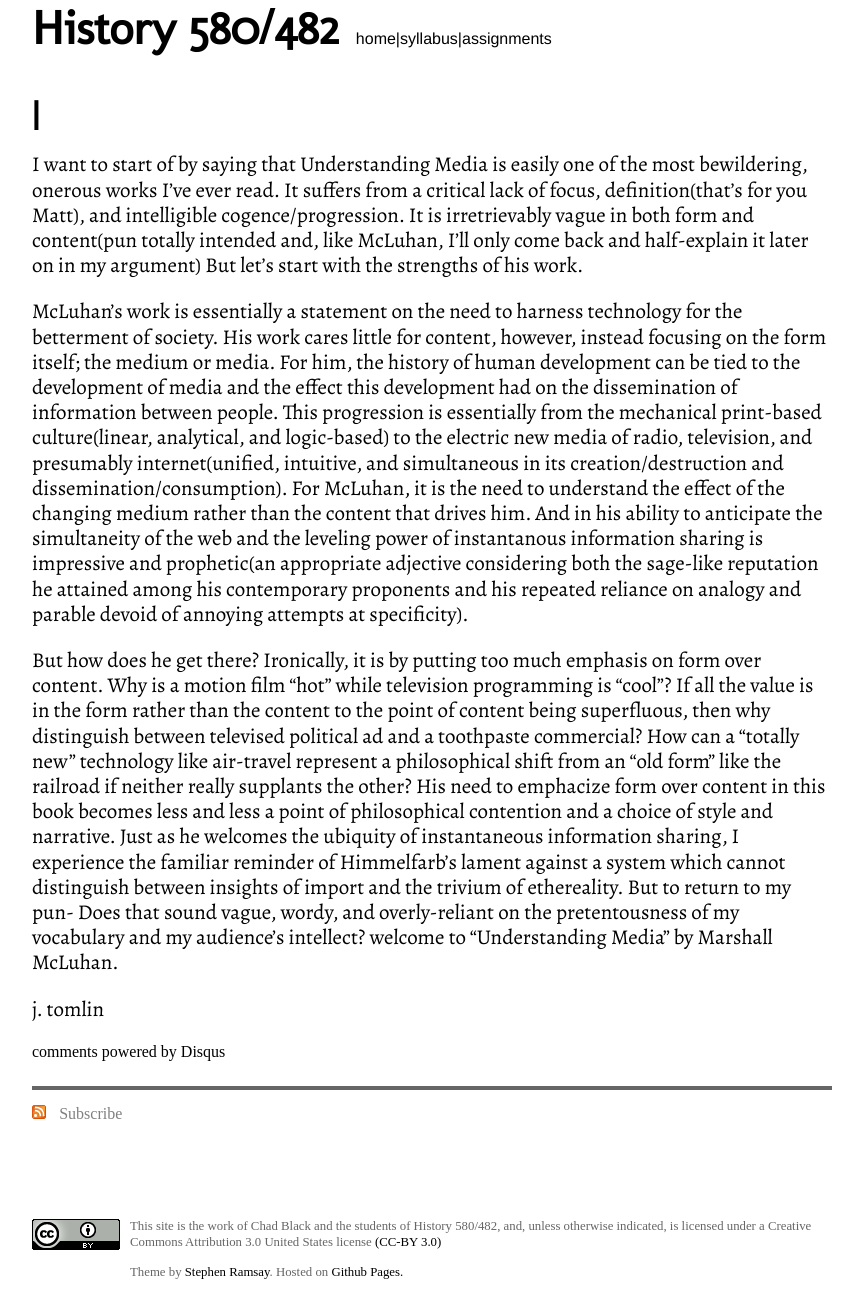
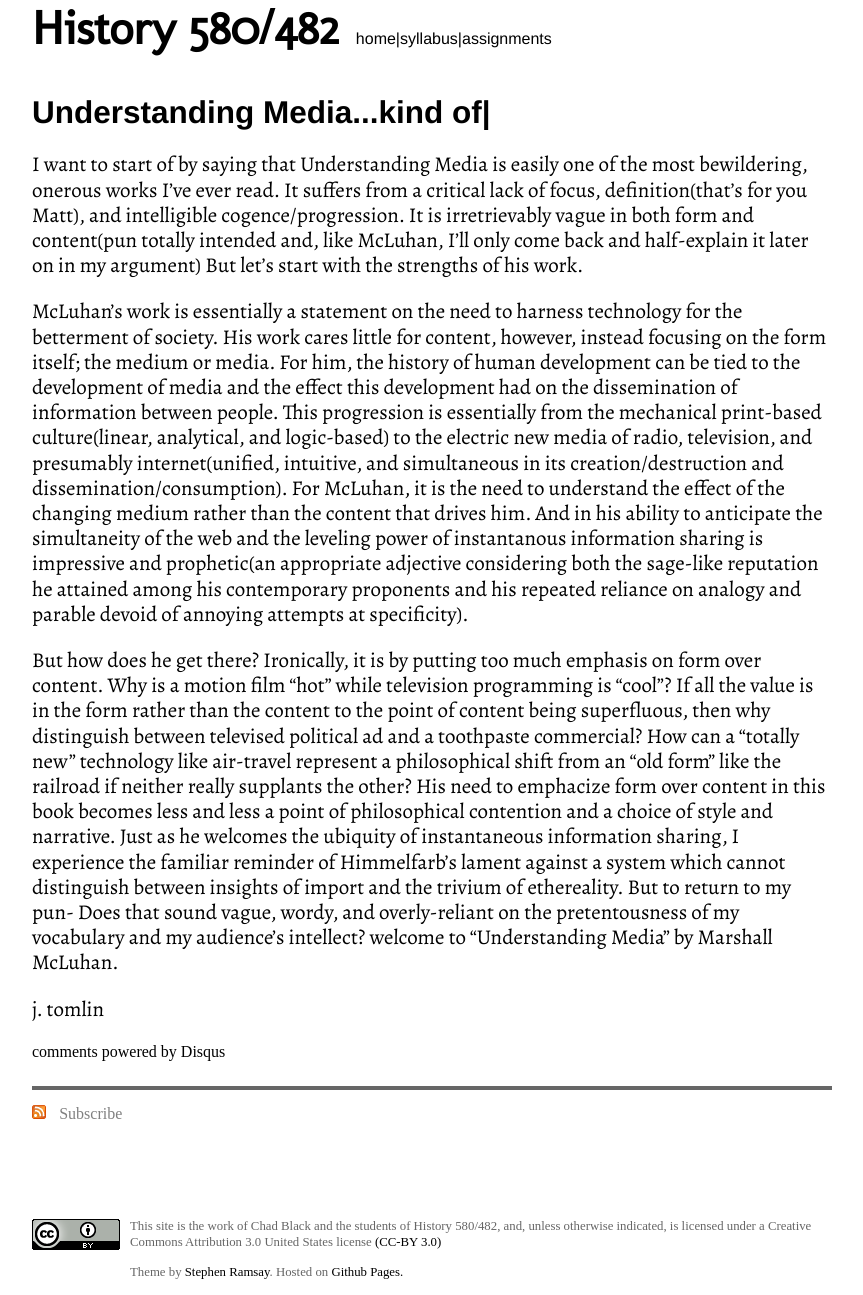
Before and after one commit to chadblack/history580, a Jekyll site: the page built from _posts/2013-09-02-your-filename.md, in a window 1280 px wide. Shown: the whole page, without its empty margins (208-1071 px from the left). Built offline with Jekyll 4.4.1, drawn with Linux system fonts in a browser that asks for light colours; some web fonts are replaced; Markdown is read by kramdown in place of the engine named in the settings; comment, search, counter and statistics services are not loaded.

Commit message:
Updated 2013-09-02-your-filename.md

```diff
--- a/_posts/2013-09-02-your-filename.md
+++ b/_posts/2013-09-02-your-filename.md
@@ -1,9 +1,8 @@
 ---
 published: true
 layout: post
-title: ""
+title: Understanding Media...kind of
 ---
-
 
 I want to start of by saying that Understanding Media is easily one of the most bewildering, onerous works I've ever read. It suffers from a critical lack of focus, definition(that's for you Matt), and intelligible cogence/progression. It is irretrievably vague in both form and content(pun totally intended and, like McLuhan, I'll only come back and half-explain it later on in my argument) But let's start with the strengths of his work.
 
```
